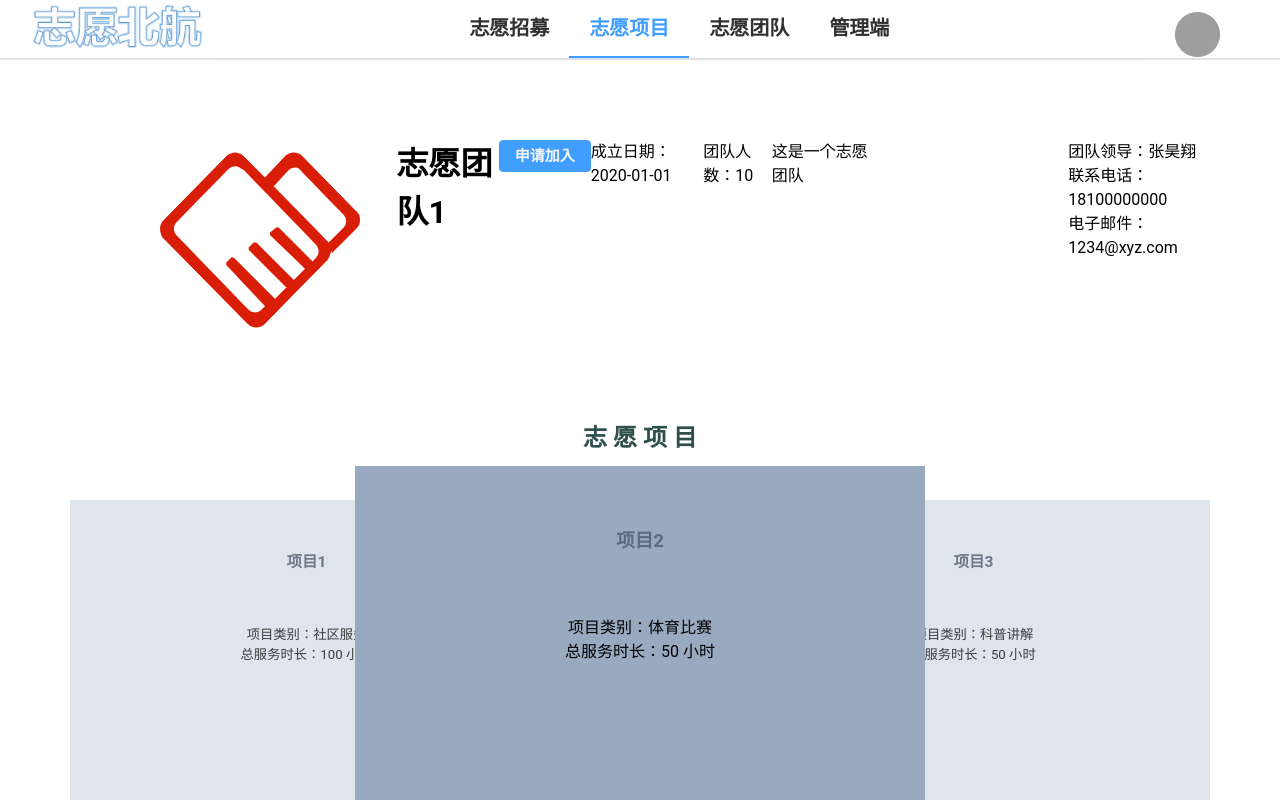
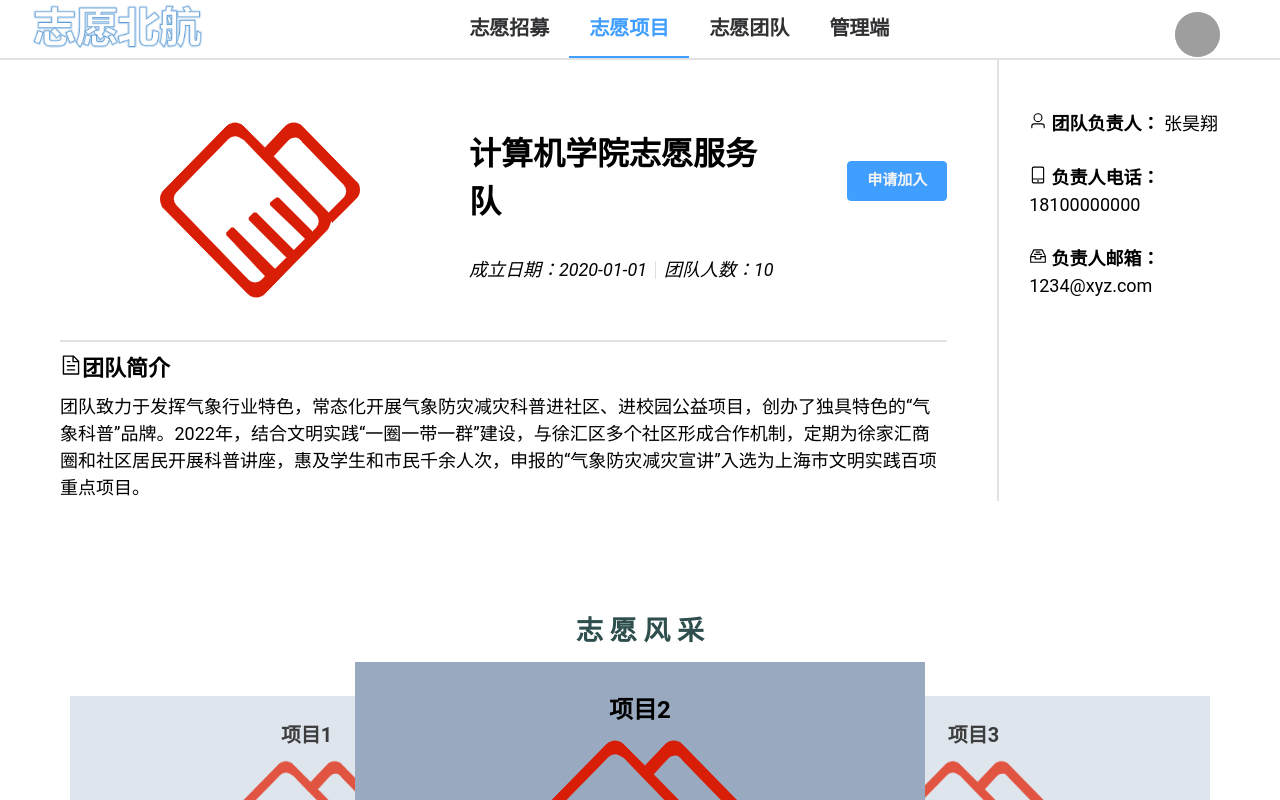
Before and after one commit to Hao7un/DataBase-BUAA-2023, a Vue app in the folder frontend/: page /team/info/1 in a window 1280 px wide. Shown: the top 800 px of the page. Built offline with nearby package versions, Linux system fonts and the light colour scheme; no server answers; grey boxes are pictures that could not be loaded.

Commit message:
finish TeamInfoPage

```diff
--- a/frontend/src/main.js
+++ b/frontend/src/main.js
@@ -10,7 +10,6 @@ import store from './store'
 import 'vuetify/styles'
 
 import router from './router'
-import { Axios } from 'axios'
 
 const app = createApp(App)
 for (const [key, component] of Object.entries(ElementPlusIconsVue)) {
--- a/frontend/src/views/JoinProjectPage.vue
+++ b/frontend/src/views/JoinProjectPage.vue
@@ -3,10 +3,10 @@
         <div class="sidebar-container">
             <el-menu mode="vertical" default-active="join" style="border-right: 0px solid rgb(114, 110, 104, 0.2);">
                 <el-menu-item index="join" @click="changeToJoinProjectPage">
-                    <span class="item-font" style="font-weight: bold">加入项目</span>
+                    <span class="item-font" style="font-weight: bold">查看项目</span>
                 </el-menu-item>
                 <el-menu-item index="my" @click="changeToMyProjectPage">
-                    <span class="item-font" style="font-weight: bold">我的项目</span>
+                    <span class="item-font" style="font-weight: bold">我的收藏</span>
                 </el-menu-item>
             </el-menu>
         </div>
--- a/frontend/src/views/JoinTeamPage.vue
+++ b/frontend/src/views/JoinTeamPage.vue
@@ -13,7 +13,7 @@
         <div class="content-container">
             <div class="selector-container">
                 <div class="date-container">
-                    <span style="display: flex; align-items: center;">团队注册日期</span> &nbsp;&nbsp;
+                    <span style="display: flex; align-items: center;">团队成立日期：</span> &nbsp;&nbsp;
                     <el-date-picker v-model="date" type="date" placeholder="输入日期" size="large" clearable>
                     </el-date-picker>
                     &nbsp; &nbsp; <span style="display: flex; align-items: center;">至今</span>
--- a/frontend/src/views/MyProjectPage.vue
+++ b/frontend/src/views/MyProjectPage.vue
@@ -3,10 +3,10 @@
         <div class="sidebar-container">
             <el-menu mode="vertical" default-active="my" style="border-right: 0px solid rgb(114, 110, 104, 0.2);">
                 <el-menu-item index="join" @click="changeToJoinProjectPage">
-                    <span class="item-font" style="font-weight: bold">加入项目</span>
+                    <span class="item-font" style="font-weight: bold">查看项目</span>
                 </el-menu-item>
                 <el-menu-item index="my" @click="changeToMyProjectPage">
-                    <span class="item-font" style="font-weight: bold">我的项目</span>
+                    <span class="item-font" style="font-weight: bold">我的收藏</span>
                 </el-menu-item>
             </el-menu>
         </div>
--- a/frontend/src/views/TeamInfoPage.vue
+++ b/frontend/src/views/TeamInfoPage.vue
@@ -7,37 +7,64 @@
                         <img src="../assets/images/hand_shaking.png">
                     </div>
                     <div class="content-container">
-                        <h1>{{ teamName }}</h1>
-                        <el-button type="primary" :disabled="isTeamMember" @click="applyForTeam">
+                        <div class="high-container">
+                            <h1 style="margin-right: 20px;">{{ teamName }}</h1>
+
+                            <el-button size="large" type="primary" style="margin-top: 5px; margin-left: 40px;"
+                                :disabled="isTeamMember" @click="applyForTeam">
                                 <span v-if="isTeamMember"
                                     style="font-weight: bold; font-size: 15px; color:whitesmoke">已加入</span>
                                 <span v-else style="font-weight: bold; font-size: 15px; color:whitesmoke">申请加入</span>
                             </el-button>
+                            <br>
+                        </div>
+                        <div class="low-container">
                             <p>成立日期：{{ foundationDate }}</p>
+                            <el-divider border-style="solid" direction="vertical" />
                             <p>团队人数：{{ number }}</p>
-                    </div>
-                    <div class="intro-container">
-                        {{ teamIntro }}
                         </div>
                     </div>
                 </div>
+                <div class="intro-container">
+                    <p style="font-size: 22px; font-weight: bold; margin-bottom: 8px;"><el-icon>
+                            <Document />
+                        </el-icon>团队简介</p>
+                    <p>{{ teamIntro }}</p>
+                </div>
+            </div>
             <div class="leader-container">
-                <p>团队领导：{{ teamLeader }}</p>
-                <p>联系电话：{{ telephone }}</p>
-                <p>电子邮件：{{ email }}</p>
+                <p><el-icon>
+                        <User />
+                    </el-icon><strong> 团队负责人：</strong> {{ teamLeader }}</p>
+                <br>
+                <p><el-icon>
+                        <Iphone />
+                    </el-icon><strong> 负责人电话：</strong> {{ telephone }}</p>
+                <br>
+                <p><el-icon>
+                        <MessageBox />
+                    </el-icon><strong> 负责人邮箱：</strong> {{ email }}</p>
             </div>
         </div>
         <div class="project-container">
             <div class="title-container">
-                <h2>志 愿 项 目</h2>
+                <h2>志 愿 风 采</h2>
             </div>
-            <div class="block text-center">
+            <div class="text-center">
                 <el-carousel height="400px" :interval="5000" type="card">
                     <el-carousel-item v-for="project in projectList" :key="project.id"
                         @click="changeToProjectInfoPage(project.id)">
-                        <h3>{{ project.name }}</h3>
-                        <p>项目类别：{{ project.type }}</p>
-                        <p>总服务时长：{{ project.hours }} 小时</p>
+                        <h2 style="margin-top: 30px;">{{ project.name }}</h2>
+                        <div style="margin-bottom: 20px;">
+                            <img src="../assets/images/hand_shaking.png">
+                        </div>
+                        <p><el-icon>
+                                <Guide />
+                            </el-icon>项目类别：{{ project.type }}</p>
+                        <br>
+                        <p><el-icon>
+                                <Clock />
+                            </el-icon>总服务时长：{{ project.hours }} 小时</p>
                     </el-carousel-item>
                 </el-carousel>
             </div>
@@ -75,8 +102,8 @@ export default {
         return {
             isTeamMember: false,
             teamId: '123',
-            teamName: '志愿团队1',
-            teamIntro: '这是一个志愿团队',
+            teamName: '计算机学院志愿服务队',
+            teamIntro: '团队致力于发挥气象行业特色，常态化开展气象防灾减灾科普进社区、进校园公益项目，创办了独具特色的“气象科普”品牌。2022年，结合文明实践“一圈一带一群”建设，与徐汇区多个社区形成合作机制，定期为徐家汇商圈和社区居民开展科普讲座，惠及学生和市民千余人次，申报的“气象防灾减灾宣讲”入选为上海市文明实践百项重点项目。',
             foundationDate: '2020-01-01',
             number: '10',
             teamLeader: '张昊翔',
@@ -110,19 +137,17 @@ export default {
                     }
                 });
         }
-
     },
     computed: {
         userId() {
             return this.$store.state.userId;
         }
-    }
+    },
 }
 </script>
 
 <style scoped>
 .main-container {
-    margin-top: 30px;
     margin-left: 60px;
     margin-right: 60px;
     display: flex;
@@ -132,46 +157,66 @@ export default {
 .team-container {
     display: flex;
     flex-direction: row;
+    margin-bottom: 80px;
 }
 
 .left-container {
     display: flex;
     flex-direction: column;
+    margin-top: 30px;
+    width: 1200px;
 }
 
 .info-container {
     display: flex;
     flex-direction: row;
+    margin-top: 20px;
 }
 
 .img-container {
     display: flex;
     width: 300px;
     height: 200px;
-    margin-top: 50px;
-    margin-bottom: 50px;
+    margin-bottom: 30px;
     margin-left: 100px;
 }
 
 .content-container {
     display: flex;
-    flex-direction: row;
-    margin-top: 50px;
+    flex-direction: column;
+    margin-top: 20px;
     margin-left: 10px;
 }
 
+.high-container {
+    display: flex;
+    flex-direction: row;
+    align-items: center;
+}
+
+.low-container {
+    display: flex;
+    flex-direction: row;
+    align-items: center;
+    margin-top: 30px;
+    font-size: 18px;
+    font-style: italic;
+}
+
 .intro-container {
-    display: flex;
-    margin-top: 50px;
-    margin-right: 100px;
+    padding-top: 10px;
+    font-size: 18px;
+    border-top: 2px solid rgb(114, 110, 104, 0.2);
 }
 
 .leader-container {
     display: flex;
     flex-direction: column;
-    margin-top: 50px;
-    margin-left: 100px;
-
+    margin-left: 50px;
+    padding-left: 30px;
+    padding-top: 50px;
+    font-size: 18px;
+    border-left: 2px solid rgb(114, 110, 104, 0.2);
 }
 
 .project-container {
@@ -186,8 +231,10 @@ export default {
 .title-container {
     text-align: center;
     color: darkslategrey;
+    font-size: 18px;
     margin-bottom: 10px;
 }
+
 
 .demonstration {
     color: var(--el-text-color-secondary);
--- a/frontend/src/views/VolunteerHoursPage.vue
+++ b/frontend/src/views/VolunteerHoursPage.vue
@@ -2,7 +2,7 @@
     <div class="main-container">
         <div class="sidebar-container">
             <el-menu mode="vertical" default-active="volunteerHours"
-            style="border-right: 0px solid rgb(114, 110, 104, 0.2);">
+                style="border-right: 0px solid rgb(114, 110, 104, 0.2);">
                 <el-menu-item index="info" @click="changeToUserInfoPage">
                     <span class="item-font" style="font-weight: bold;">个人信息</span>
                 </el-menu-item>
@@ -14,8 +14,13 @@
                 </el-menu-item>
             </el-menu>
         </div>
-        <div class="content-container">
-            <h1>TO BE DONE</h1>
+        <div class="grid-container">
+            <div class="grid-item">1</div>
+            <div class="grid-item">2</div>
+            <div class="grid-item">3</div>
+            <div class="grid-item">4</div>
+            <div class="grid-item">5</div>
+            <div class="grid-item">6</div>
         </div>
     </div>
 </template>
@@ -57,14 +62,21 @@ export default {
     border-right: 2px solid rgb(114, 110, 104, 0.2);
 }
 
-.content-container {
-    display: block;
-    flex-direction: column;
-    margin-left: 300px;
+.grid-container {
+  display: grid;
+  grid-template-columns: auto auto auto; /* 定义了三列，每列的宽度为 auto */
+  grid-gap: 10px; /* 定义了网格线之间的间距 */
+}
+
+.grid-item {
+  background-color: rgba(255, 255, 255, 0.8);
+  padding: 20px;
+  font-size: 30px;
+  text-align: center;
 }
 
 .item-font {
-  font-size: 18px;
-  margin-left: 10px;
+    font-size: 18px;
+    margin-left: 10px;
 }
 </style>
```
Also changed, not shown: frontend/src/views/UserInfoPage.vue (+0 -9 lines). Lines whose indentation alone changed are shown as unchanged.
